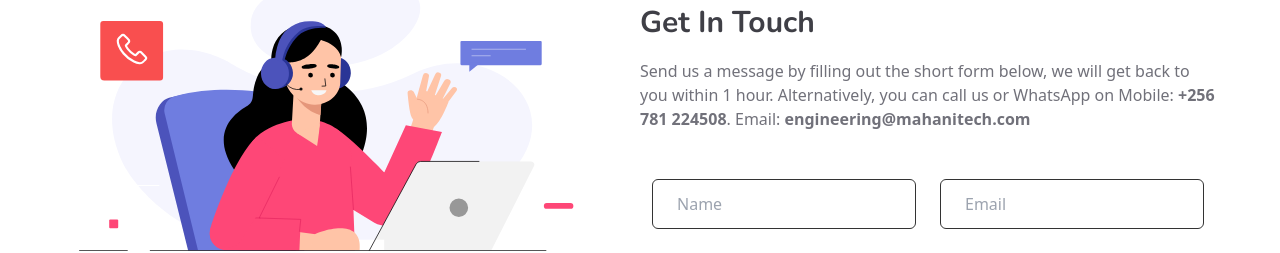
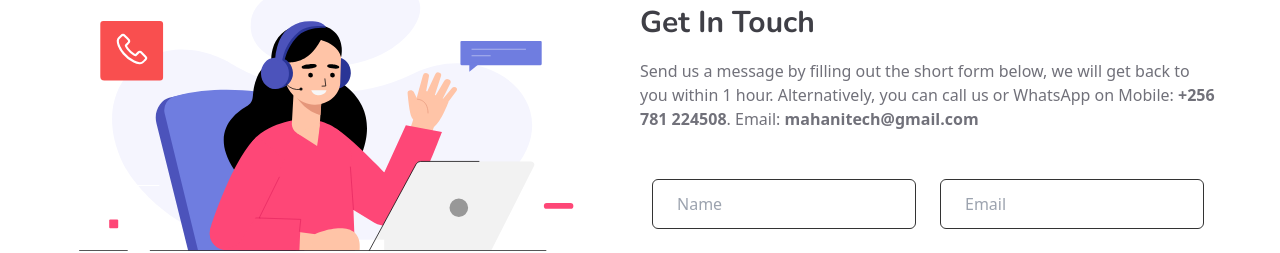
Before and after one commit to mahani-software/mahani-website-react, a React (Create React App) app: page / in a window 1280 px wide. Shown: the part 2494-2747 px from the top of the page. Built offline with nearby package versions, Linux system fonts and the light colour scheme.

Commit message:
change contack us email to mahanitech@gmail.com

```diff
--- a/src/components/contactus.js
+++ b/src/components/contactus.js
@@ -71,7 +71,7 @@ const ContactForm = () => {
                         </h4>
                         <p className="text-zinc-500">
                             Send us a message by filling out the short form below, we will get back to you within 1 hour.
-                            Alternatively, you can call us or WhatsApp on Mobile: <b>+256 781 224508</b>. Email: <b>engineering@mahanitech.com</b>
+                            Alternatively, you can call us or WhatsApp on Mobile: <b>+256 781 224508</b>. Email: <b>mahanitech@gmail.com</b>
                         </p>
                     </div>
                     <form onSubmit={handleSubmit}>
```
